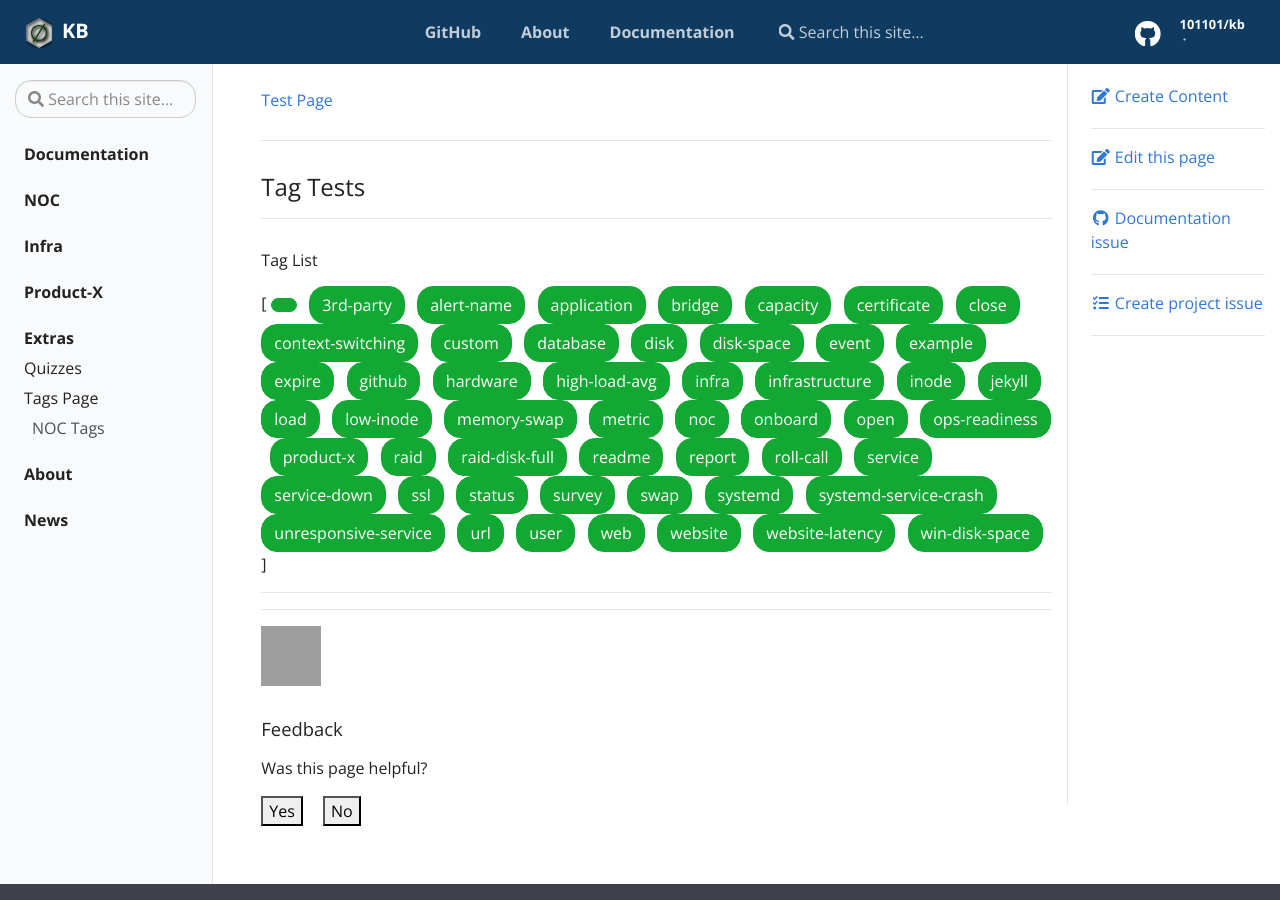
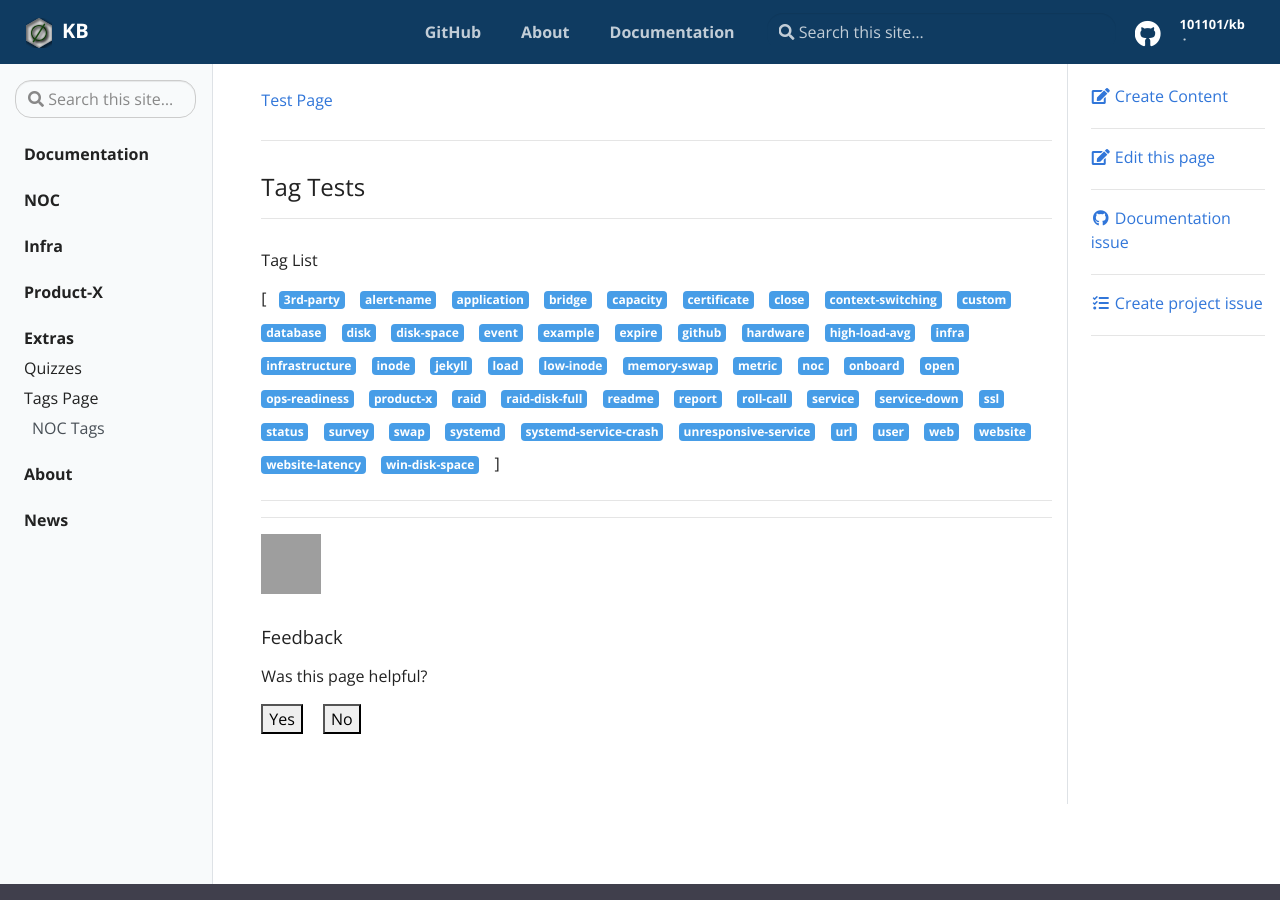
Before and after one commit to 101101/kb, a Jekyll site: the page built from pages/test_1.html, in a window 1280 px wide and 900 px high. Built offline with Jekyll 4.4.1, drawn with Linux system fonts in a browser that asks for light colours; grey boxes are pictures that could not be loaded.

Commit message:
Update tst_all_tags.html

```diff
--- a/_includes/tst_all_tags.html
+++ b/_includes/tst_all_tags.html
@@ -27,6 +27,6 @@
 <span>[
   {% for tag in testtags %}
     {% capture tag_name %}{{ tag }}{% endcapture %}
-    <a href="{% if site.tag_search_endpoint %}{{ site.tag_search_endpoint }}{{ tag }}{% else %}{{ site.url }}{{ site.baseurl }}/tags#{{ tag }} {% endif %}"><button class="btn btn-success">{{ tag_name }}</button></a> &nbsp;
+    <a href="{% if site.tag_search_endpoint %}{{ site.tag_search_endpoint }}{{ tag }}{% else %}{{ site.url }}{{ site.baseurl }}/tags#{{ tag }} {% endif %}"><badge class="badge badge-info">{{ tag_name }}</badge></a> &nbsp;
   {% endfor %}
 ]</span>
```
